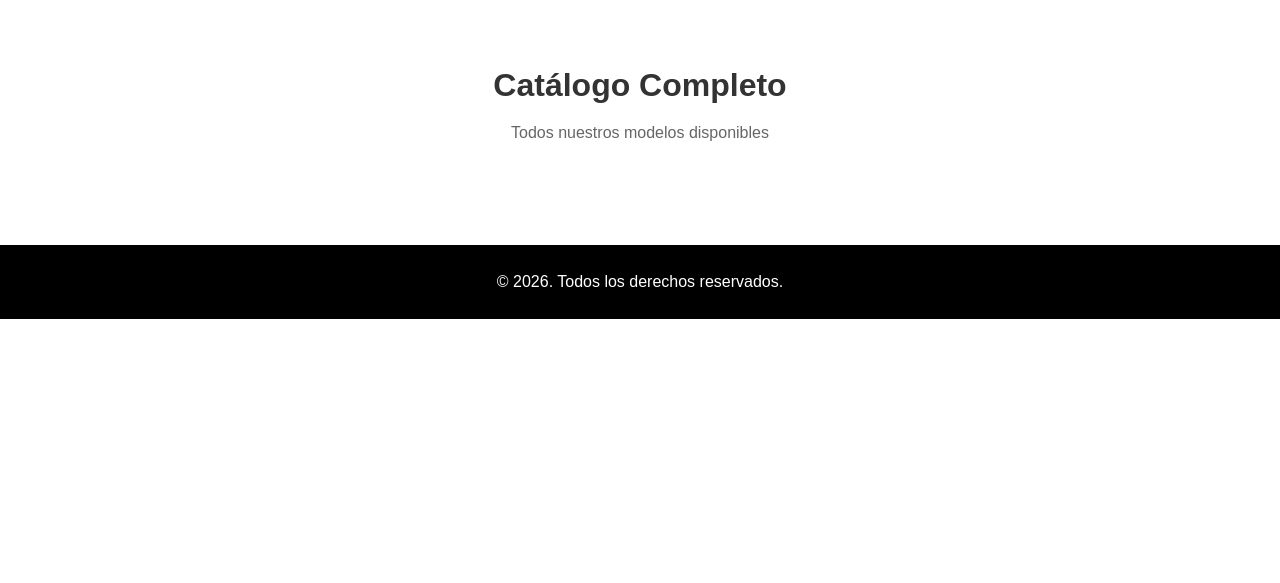
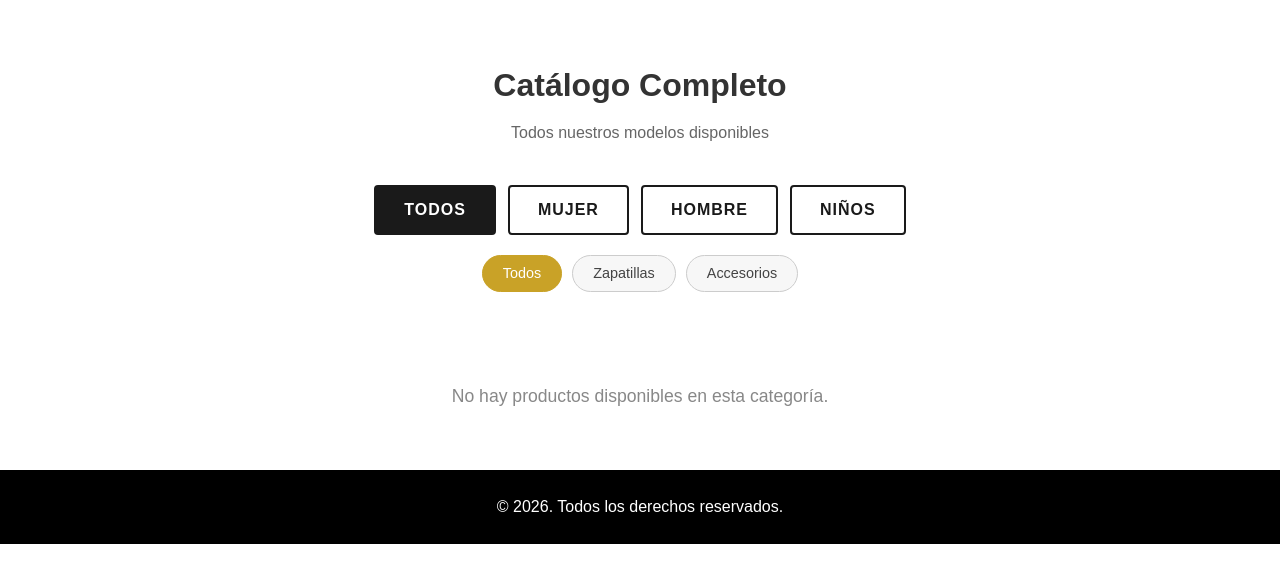
Before and after one commit to jhocerml/golden-step, a Flask app: page /catalogo in a window 1280 px wide. Shown: the part 70-653 px from the top of the page. Run offline with Flask 3, Linux system fonts and the light colour scheme; data that the repository does not hold is empty; parts of the project's set-up code (start-up, migrations or seed data) failed here and were passed over; some libraries are stand-ins or nearby versions.

Commit message:
feat: filtros catalogo por categoria y tipo

```diff
--- a/app.py
+++ b/app.py
@@ -62,6 +62,8 @@ class Producto(db.Model):
     imagen = db.Column(db.String(100), nullable=False)
     tag = db.Column(db.String(50))
     activo = db.Column(db.Boolean, default=True)
+    categoria = db.Column(db.String(20), nullable=False, default='hombre')
+    tipo = db.Column(db.String(20), nullable=False, default='zapatillas')
 
 class Pedido(db.Model):
     id = db.Column(db.Integer, primary_key=True)
@@ -104,8 +106,18 @@ def checkout():
 
 @app.route('/catalogo')
 def catalogo():
-    productos = Producto.query.filter_by(activo=True).all()
-    return render_template('catalogoCompleto.html', productos=productos)
+    categoria = request.args.get('categoria', 'todos')
+    tipo = request.args.get('tipo', 'todos')
+
+    query = Producto.query.filter_by(activo=True)
+    if categoria != 'todos':
+        query = query.filter_by(categoria=categoria)
+    if tipo != 'todos':
+        query = query.filter_by(tipo=tipo)
+
+    productos = query.all()
+    return render_template('catalogoCompleto.html', productos=productos,
+                            categoria_actual=categoria, tipo_actual=tipo)
 
 @app.route('/send_email', methods=['POST'])
 def send_email():
@@ -212,18 +224,18 @@ with app.app_context():
 
     if not Producto.query.first():
         productos_iniciales = [
-            Producto(nombre='Colección Verano', descripcion='Piezas ligeras para días cálidos', precio=90, imagen='3.avif', tag='Nuevo'),
-            Producto(nombre='Colección Noche', descripcion='Elegancia para ocasiones especiales', precio=129, imagen='22.jpeg', tag='Popular'),
-            Producto(nombre='Colección Casual', descripcion='Comodidad y estilo en cada paso', precio=59, imagen='11.jpeg', tag=None),
-            Producto(nombre='Modelo Clásico', descripcion='Diseño atemporal para cualquier ocasión', precio=75, imagen='0.jpeg', tag=None),
-            Producto(nombre='Edición Urbana', descripcion='Para el ritmo de la ciudad', precio=110, imagen='8.jpeg', tag='Popular'),
-            Producto(nombre='Sport Plus', descripcion='Rendimiento y comodidad al máximo', precio=95, imagen='9.jpeg', tag='Nuevo'),
-            Producto(nombre='Colección Premium', descripcion='Materiales de primera calidad', precio=149, imagen='14.jpeg', tag=None),
-            Producto(nombre='Estilo Retro', descripcion='El look clásico que nunca pasa de moda', precio=85, imagen='77.jpeg', tag=None),
-            Producto(nombre='Colección Street', descripcion='Moda urbana con actitud', precio=99, imagen='88.jpeg', tag='Popular'),
-            Producto(nombre='Modelo Deportivo', descripcion='Ideal para el día a día activo', precio=80, imagen='331.jpeg', tag=None),
-            Producto(nombre='Edición Limitada', descripcion='Exclusividad en cada detalle', precio=189, imagen='441.jpeg', tag='Nuevo'),
-            Producto(nombre='Colección Everyday', descripcion='Para lucir bien todos los días', precio=69, imagen='pp.jpeg', tag=None),
+            Producto(nombre='Colección Verano', descripcion='Piezas ligeras para días cálidos', precio=90, imagen='3.avif', tag='Nuevo', categoria='mujer', tipo='zapatillas'),
+            Producto(nombre='Colección Noche', descripcion='Elegancia para ocasiones especiales', precio=129, imagen='22.jpeg', tag='Popular', categoria='mujer', tipo='zapatillas'),
+            Producto(nombre='Colección Casual', descripcion='Comodidad y estilo en cada paso', precio=59, imagen='11.jpeg', tag=None, categoria='mujer', tipo='accesorios'),
+            Producto(nombre='Modelo Clásico', descripcion='Diseño atemporal para cualquier ocasión', precio=75, imagen='0.jpeg', tag=None, categoria='hombre', tipo='zapatillas'),
+            Producto(nombre='Edición Urbana', descripcion='Para el ritmo de la ciudad', precio=110, imagen='8.jpeg', tag='Popular', categoria='hombre', tipo='zapatillas'),
+            Producto(nombre='Sport Plus', descripcion='Rendimiento y comodidad al máximo', precio=95, imagen='9.jpeg', tag='Nuevo', categoria='hombre', tipo='accesorios'),
+            Producto(nombre='Colección Premium', descripcion='Materiales de primera calidad', precio=149, imagen='14.jpeg', tag=None, categoria='hombre', tipo='zapatillas'),
+            Producto(nombre='Estilo Retro', descripcion='El look clásico que nunca pasa de moda', precio=85, imagen='77.jpeg', tag=None, categoria='niños', tipo='zapatillas'),
+            Producto(nombre='Colección Street', descripcion='Moda urbana con actitud', precio=99, imagen='88.jpeg', tag='Popular', categoria='niños', tipo='zapatillas'),
+            Producto(nombre='Modelo Deportivo', descripcion='Ideal para el día a día activo', precio=80, imagen='331.jpeg', tag=None, categoria='niños', tipo='accesorios'),
+            Producto(nombre='Edición Limitada', descripcion='Exclusividad en cada detalle', precio=189, imagen='441.jpeg', tag='Nuevo', categoria='mujer', tipo='accesorios'),
+            Producto(nombre='Colección Everyday', descripcion='Para lucir bien todos los días', precio=69, imagen='pp.jpeg', tag=None, categoria='hombre', tipo='accesorios'),
         ]
         db.session.add_all(productos_iniciales)
         db.session.commit()
--- a/templates/catalogoCompleto.html
+++ b/templates/catalogoCompleto.html
@@ -19,13 +19,70 @@
             color: #666;
             font-size: 1rem;
         }
+        .filtros-categoria {
+            display: flex;
+            justify-content: center;
+            gap: 12px;
+            flex-wrap: wrap;
+            margin: 20px 0;
+        }
+        .filtro-btn {
+            padding: 10px 28px;
+            border: 2px solid #1a1a1a;
+            background: #fff;
+            color: #1a1a1a;
+            font-weight: 600;
+            letter-spacing: 1px;
+            text-decoration: none;
+            border-radius: 4px;
+            transition: all 0.2s;
+        }
+        .filtro-btn:hover {
+            background: #1a1a1a;
+            color: #fff;
+        }
+        .filtro-btn.active {
+            background: #1a1a1a;
+            color: #fff;
+        }
+        .filtros-tipo {
+            display: flex;
+            justify-content: center;
+            gap: 10px;
+            flex-wrap: wrap;
+            margin: 10px 0 30px;
+        }
+        .filtro-tipo-btn {
+            padding: 6px 20px;
+            border: 1px solid #ccc;
+            background: #f7f7f7;
+            color: #444;
+            font-size: 0.9rem;
+            text-decoration: none;
+            border-radius: 20px;
+            transition: all 0.2s;
+        }
+        .filtro-tipo-btn:hover {
+            border-color: #1a1a1a;
+        }
+        .filtro-tipo-btn.active {
+            background: #c9a227;
+            border-color: #c9a227;
+            color: #fff;
+        }
         .catalogo-grid {
             display: grid;
             grid-template-columns: repeat(auto-fill, minmax(260px, 1fr));
             gap: 28px;
-            padding: 40px;
+            padding: 20px 40px 60px;
             max-width: 1200px;
             margin: 0 auto;
+        }
+        .sin-productos {
+            text-align: center;
+            color: #888;
+            padding: 60px 20px;
+            font-size: 1.1rem;
         }
     </style>
 </head>
@@ -53,7 +110,30 @@
         <p>Todos nuestros modelos disponibles</p>
     </div>
 
+    <!-- FILTRO POR CATEGORÍA -->
+    <div class="filtros-categoria">
+        <a href="/catalogo?categoria=todos&tipo={{ tipo_actual }}"
+           class="filtro-btn {% if categoria_actual == 'todos' %}active{% endif %}">TODOS</a>
+        <a href="/catalogo?categoria=mujer&tipo={{ tipo_actual }}"
+           class="filtro-btn {% if categoria_actual == 'mujer' %}active{% endif %}">MUJER</a>
+        <a href="/catalogo?categoria=hombre&tipo={{ tipo_actual }}"
+           class="filtro-btn {% if categoria_actual == 'hombre' %}active{% endif %}">HOMBRE</a>
+        <a href="/catalogo?categoria=niños&tipo={{ tipo_actual }}"
+           class="filtro-btn {% if categoria_actual == 'niños' %}active{% endif %}">NIÑOS</a>
+    </div>
+
+    <!-- FILTRO POR TIPO -->
+    <div class="filtros-tipo">
+        <a href="/catalogo?categoria={{ categoria_actual }}&tipo=todos"
+           class="filtro-tipo-btn {% if tipo_actual == 'todos' %}active{% endif %}">Todos</a>
+        <a href="/catalogo?categoria={{ categoria_actual }}&tipo=zapatillas"
+           class="filtro-tipo-btn {% if tipo_actual == 'zapatillas' %}active{% endif %}">Zapatillas</a>
+        <a href="/catalogo?categoria={{ categoria_actual }}&tipo=accesorios"
+           class="filtro-tipo-btn {% if tipo_actual == 'accesorios' %}active{% endif %}">Accesorios</a>
+    </div>
+
     <main>
+        {% if productos %}
         <div class="catalogo-grid">
             {% for p in productos %}
             <div class="card">
@@ -77,6 +157,9 @@
             </div>
             {% endfor %}
         </div>
+        {% else %}
+        <p class="sin-productos">No hay productos disponibles en esta categoría.</p>
+        {% endif %}
     </main>
 
     <footer>
```
